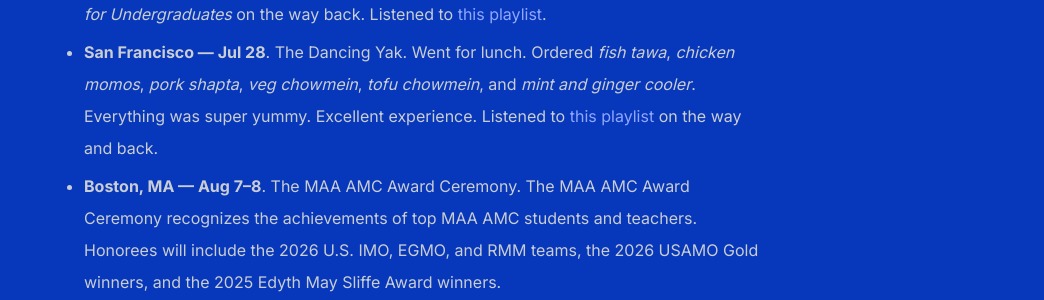
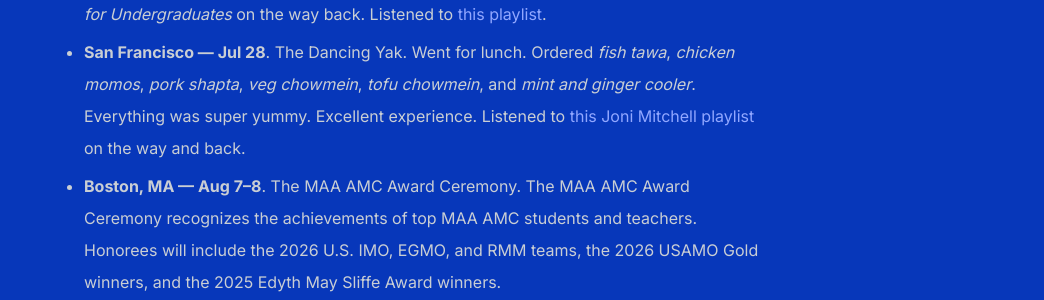
Before and after one commit to shihankanungo/shihankanungo.github.io, a Jekyll site: the page built from travel.md, in a window 1280 px wide and 900 px high, scrolled down 2140 px. Shown: the part 343-643 px from the top of the window, without its empty margins (236-1280 px from the left). Built offline with Jekyll 4.4.1, drawn with Linux system fonts in a browser that asks for light colours.

Commit message:
Update travel.md

```diff
--- a/travel.md
+++ b/travel.md
@@ -20,5 +20,5 @@
 - **Denver, CO --- May 22--25**. The 1st American Masters in Mathematics, AMM 2026. Stayed at The Sheraton Denver Downtown Hotel. Went on a 2h30m walk to acquaint myself with the city through parks, historic neighborhoods, skyline views, riverside paths: hotel to Civic Center Park to Capitol Hill; then walk west through downtown to Larimer Square to Union Station to Confluence Park and return to hotel.
 - **Miami, FL --- Jun 4--6**. The inaugural *Citadel Securities Pathways Program* 2026. An experience designed for exceptional high school students recognized for excellence in the Math, Physics, or Computing Olympiads to explore how academic achievement can translate into meaningful, long-term careers in research, engineering, and trading.
 - **San Francisco --- Jul 12**. Went to *Papito* for lunch. We ordered *steak fajitas* (spiked with habanero sauce), *chicken tortas*, and *costillas cortas quesadillas* (braised short beef) --- all very yummy. Chatted about college plans on the drive to and read Lang's *Math Talks for Undergraduates* on the way back. Listened to [this playlist](https://open.spotify.com/playlist/0bAlJXboXf2EVMrcrzr0nv?si=d2b0931b91134c95).
-- **San Francisco --- Jul 28**. The Dancing Yak. Went for lunch. Ordered *fish tawa*, *chicken momos*, *pork shapta*, *veg chowmein*, *tofu chowmein*, and *mint and ginger cooler*. Everything was super yummy. Excellent experience. Listened to [this playlist](https://open.spotify.com/playlist/0yVtZyL18022R0KzkqG8GQ?si=5600f946de404306) on the way and back.
+- **San Francisco --- Jul 28**. The Dancing Yak. Went for lunch. Ordered *fish tawa*, *chicken momos*, *pork shapta*, *veg chowmein*, *tofu chowmein*, and *mint and ginger cooler*. Everything was super yummy. Excellent experience. Listened to [this Joni Mitchell playlist](https://open.spotify.com/playlist/0yVtZyL18022R0KzkqG8GQ?si=5600f946de404306) on the way and back.
 - **Boston, MA --- Aug 7--8**. The MAA AMC Award Ceremony. The MAA AMC Award Ceremony recognizes the achievements of top MAA AMC students and teachers. Honorees will include the 2026 U.S. IMO, EGMO, and RMM teams, the 2026 USAMO Gold winners, and the 2025 Edyth May Sliffe Award winners.
```
